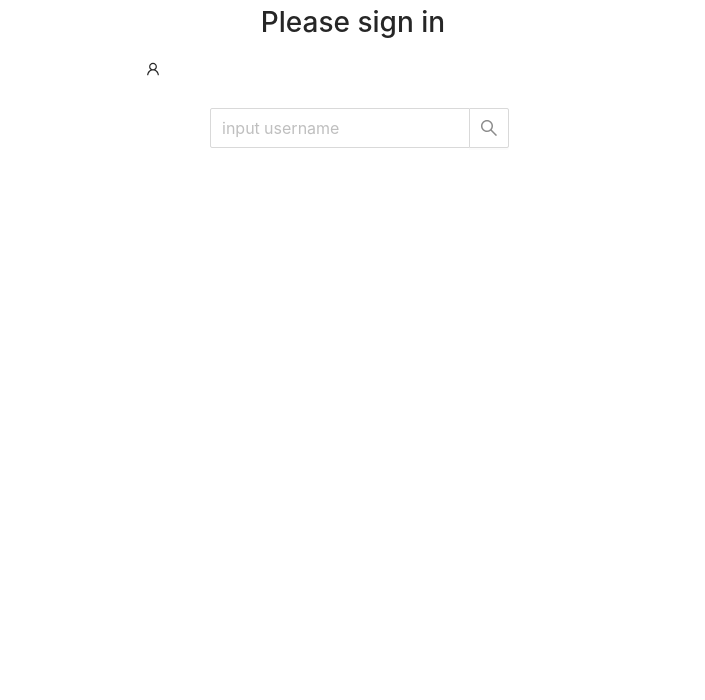
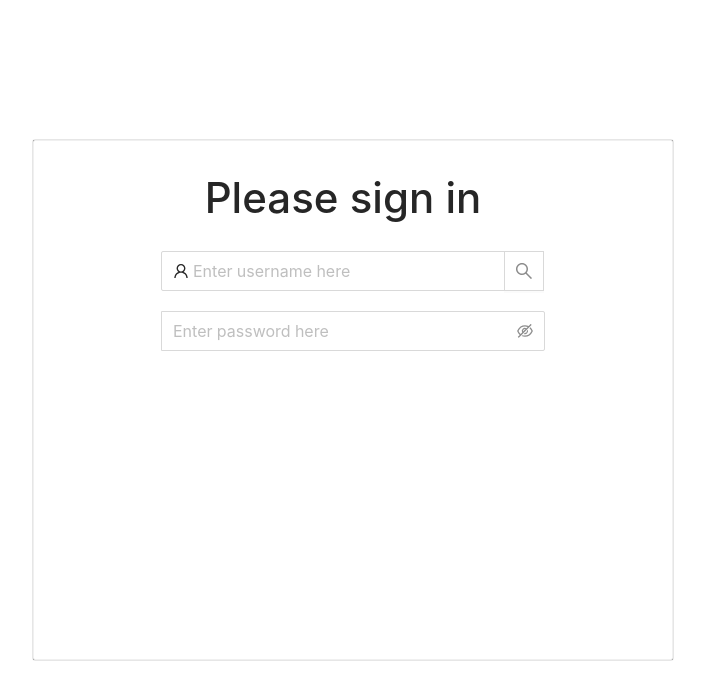
Before and after one commit to Joshuaoneheart/NTU_Workflow, a React (Create React App) app in the folder frontend/: page / in a window 1280 px wide. Shown: the top 700 px of the page, without its empty margins (287-992 px from the left). Built offline with nearby package versions, Linux system fonts and the light colour scheme.

Commit message:
update signIn UI

```diff
--- a/frontend/package.json
+++ b/frontend/package.json
@@ -7,6 +7,7 @@
     "@testing-library/react": "^11.1.0",
     "@testing-library/user-event": "^12.1.10",
     "antd": "^4.17.3",
+    "bcryptjs": "^2.4.3",
     "react": "^17.0.2",
     "react-dom": "^17.0.2",
     "react-draggable": "^4.4.4",
--- a/frontend/src/App.css
+++ b/frontend/src/App.css
@@ -1,7 +1,3 @@
-.App {
-  text-align: center;
-}
-
 .App-logo {
   height: 40vmin;
   pointer-events: none;
@@ -24,9 +20,18 @@
   color: white;
 }
 
-.App-link {
-  color: #61dafb;
+.SignIn-title {
+  display: flex;
+  align-items: center;
+  justify-content: center;
 }
+
+.SignIn-title h1 {
+  margin: 0;
+  margin-right: 20px;
+  font-size: 3em;
+}
+
 
 @keyframes App-logo-spin {
   from {
--- a/frontend/src/App.js
+++ b/frontend/src/App.js
@@ -29,7 +29,7 @@ function App() {
   }, [signedIn, user]);
 
   return (
-    <div className="App">
+    <>
       {signedIn === true ? (
         <MainPage user={user} />
       ) : (
@@ -42,7 +42,7 @@ function App() {
           displayStatus={displayStatus}
         />
       )}
-    </div>
+    </>
   );
 }
 
--- a/frontend/src/Containers/SignIn/signIn.js
+++ b/frontend/src/Containers/SignIn/signIn.js
@@ -1,7 +1,22 @@
-import { Input, Space } from "antd";
+import { Card, Input } from "antd";
 import { UserOutlined } from "@ant-design/icons";
+import styled from "styled-components"
+import { hash } from "bcryptjs";
 import "../../App.css";
-// import { useRef } from "react";
+
+const Container = styled(Card)`
+  position: absolute;
+  width: 50vw;
+  margin: auto;
+  display: flex;
+  flex-direction: column;
+  align-items: center;
+  justify-items: center;
+  height: 65vh;
+  top: 17.5vh;
+  left: 25vw;
+  box-shadow: 0px 0px 1px black;
+`
 
 const signIn = ({
   user,
@@ -12,14 +27,14 @@ const signIn = ({
   displayStatus,
 }) => {
   return (
-    <>
-      <div className="App-title">
+    <Container>
+      <div className="SignIn-title">
         <h1> Please sign in </h1>
       </div>
-      <UserOutlined size="large" />
-      <Space direction="vertical">
+      <Input.Group compact style={{width: "30vw"}}>
         <Input.Search
           value={user}
+	      prefix={<UserOutlined size="large" />}
           onChange={(e) => setUser(e.target.value)}
 					onSearch={(name) => {
 						if (!name) displayStatus({
@@ -28,29 +43,27 @@ const signIn = ({
 						})
 						else setSignedIn(true);
 					}}
-          placeholder="input username"
+          placeholder="Enter username here"
           size="large"
-          style={{ width: 300, margin: 50 }}
+          style={{ marginTop: "20px" }}
         />
-        {
-          // <Input.Password
-          // value={password}
-          // onChange={(e) => setPassword(e.target.value)}
-          // onSearch={(pass) => {
-          // if (!pass || !user)
-          // displayStatus({
-          // type: "error",
-          // msg: "Username or Password empty.",
-          // });
-          // else setSignedIn(true);
-          // }}
-          // placeholder="input password"
-          // size="large"
-          // style={{ width: 300, margin: 50 }}
-          // />
-        }
-      </Space>
-    </>
+          <Input.Password
+          value={password}
+          onChange={(e) => setPassword(e.target.value)}
+          onSearch={(pass) => {
+          if (!pass || !user)
+          displayStatus({
+          type: "error",
+          msg: "Username or Password empty.",
+          });
+          else setSignedIn(true);
+          }}
+          placeholder="Enter password here"
+          size="large"
+          style={{ marginTop: "20px" }}
+          />
+	  </Input.Group>
+    </Container>
   );
 };
 
--- /dev/null
+++ b/package.json
@@ -0,0 +1,5 @@
+{
+  "dependencies": {
+    "styled-components": "^5.3.3"
+  }
+}
```
Also changed, not shown: 2 other files (tests, documents, lock files or other folders).
